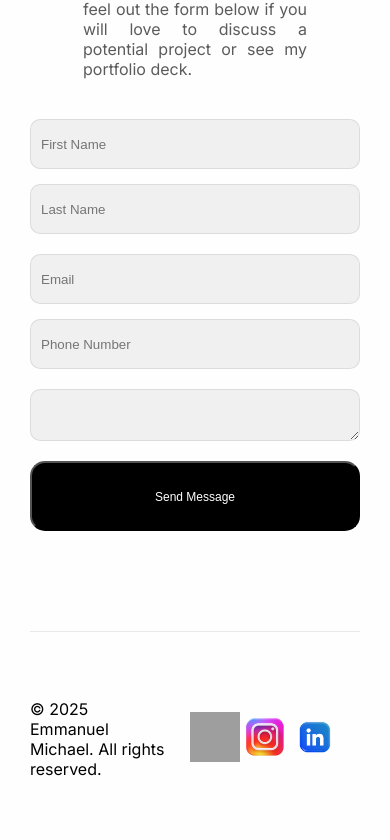
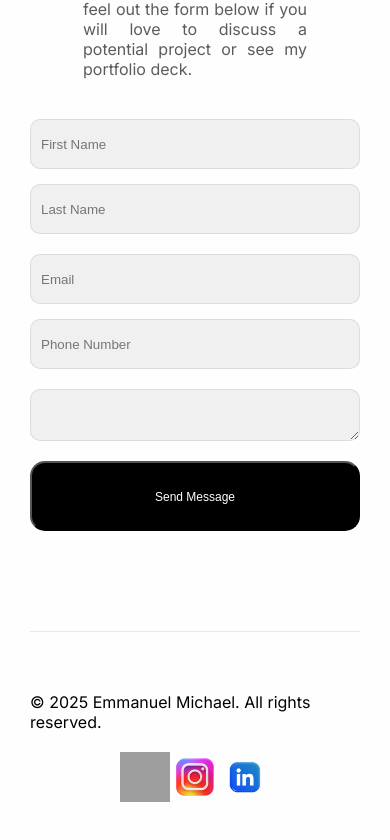
Before and after one commit to ImmanuelMichaels/portfolio, a plain HTML site: page index.html in a window 390 px wide. Shown: the part 7707-8547 px from the top of the page. Drawn offline with Linux system fonts and the light colour scheme; grey boxes are pictures that could not be loaded.

Commit message:
h commit

```diff
--- a/Style.css
+++ b/Style.css
@@ -893,6 +893,10 @@ button:hover {
     .heading {
         font-size: 1.1rem;
     }
+     .footer-content {
+        display: flex;
+        flex-direction: column;
+    }
 }
 
 @media screen and (max-width: 768px) {
@@ -1036,6 +1040,10 @@ button:hover {
     .project-scrolling-container::after {
         width: 50px;
     }
+    .footer-content {
+        display: flex;
+        flex-direction: column;
+    }
 }
 
 /* Mobile-specific adjustments */
```
